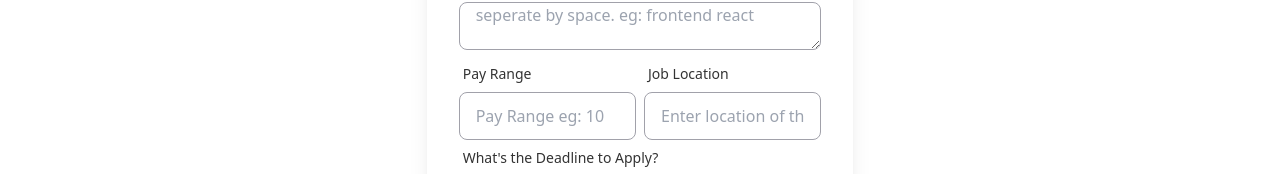
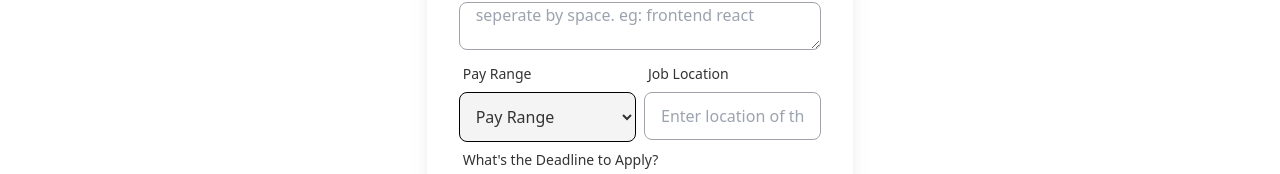
Before and after one commit to thecreativegang/recruit-hub-client-2, a React (Create React App) app: page /postJob in a window 1280 px wide. Shown: the part 965-1139 px from the top of the page. Built offline with nearby package versions, Linux system fonts and the light colour scheme; no server answers.

Commit message:
payRange field changed in post job form

```diff
--- a/src/components/Pages/FindJob/FilteringOptions.js
+++ b/src/components/Pages/FindJob/FilteringOptions.js
@@ -74,6 +74,8 @@ const FilteringOptions = ({ searchElements, SetfilteringOn, setSearchedResults,
                         <option value="150+" >$-150+</option>
                         <option value="200+" >$-200+</option>
                         <option value="300+" >$-300+</option>
+                        <option value="500+" >$-500+</option>
+                        <option value="1000+" >$-1000+</option>
                     </select>
                 </div>
             </div>
--- a/src/components/Pages/PostAJob/PostAJob.js
+++ b/src/components/Pages/PostAJob/PostAJob.js
@@ -174,10 +174,16 @@ const PostAJob = () => {
                                         <label class="label">
                                             <span class="label-text">Pay Range</span>
                                         </label>
-                                        <input type="number" placeholder="Pay Range eg: 100$-500$" className=" input border border-zinc-400 w-full " {...register('payRange',
-                                            {
-                                                required: true
-                                            })} />
+                                        <select name="payRangeRef" id="payRangeRef" className='border border-black p-3 rounded-lg w-full bg-zinc-100' {...register('payRange')}>
+                                            <option value="" >Pay Range</option>
+                                            <option value="50+" >$-50+</option>
+                                            <option value="100+" >$-100+</option>
+                                            <option value="150+" >$-150+</option>
+                                            <option value="200+" >$-200+</option>
+                                            <option value="300+" >$-300+</option>
+                                            <option value="300+" >$-500+</option>
+                                            <option value="1000+" >$-1000+</option>
+                                        </select>
                                     </div>
 
                                     {/* Job location */}
```
